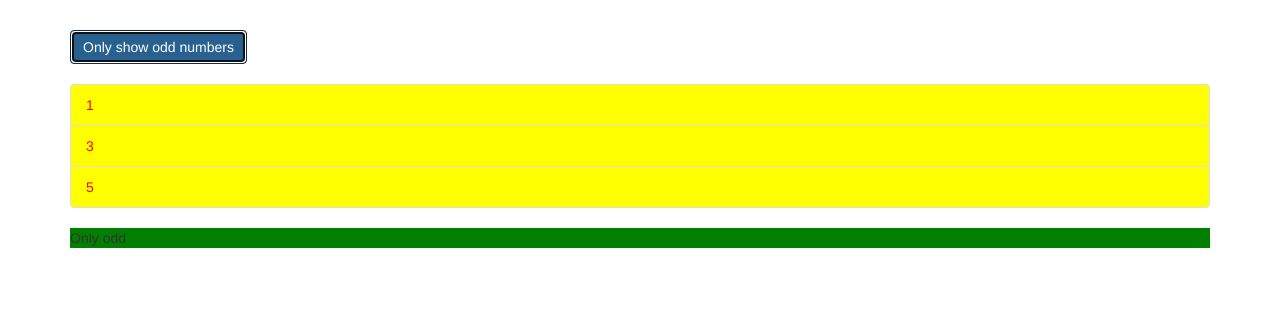
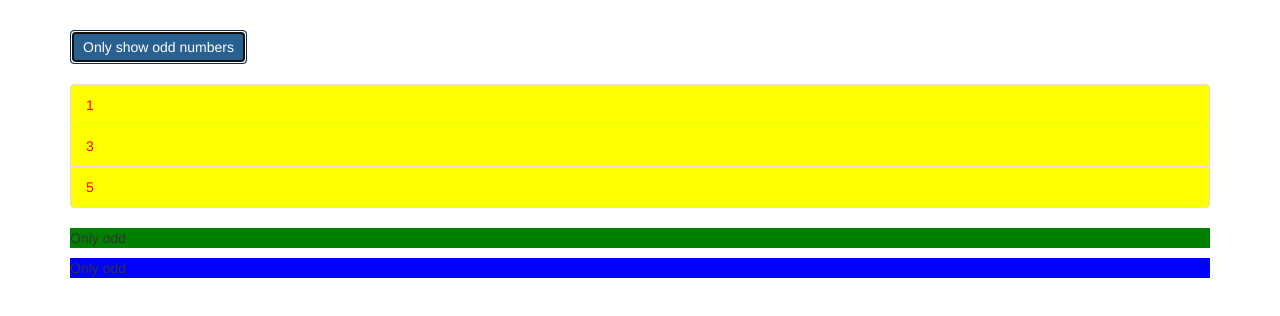
Before and after one commit to AnawaratneMANA/ANGULAR_UDEM_PROJCTS, an Angular app: page / in a window 1280 px wide. Both pictures are taken after a click on the button "Only show odd numbers". Shown: the top 316 px of the page. Built offline with nearby package versions, Linux system fonts and the light colour scheme.

Commit message:
Much better approach to the previous custom directive using Renderer2

```diff
--- a/src/app/app.component.html
+++ b/src/app/app.component.html
@@ -26,6 +26,7 @@
       </ul>
       <ng-template [ngIf]="onlyOdd">
         <p appBasicHighlight>Only odd</p>
+        <p appBetterHighlight>Only odd</p>
       </ng-template>
     </div>
   </div>
--- a/src/app/app.module.ts
+++ b/src/app/app.module.ts
@@ -5,11 +5,13 @@ import { FormsModule } from '@angular/forms';
 
 import { AppComponent } from './app.component';
 import {BasicHighLighDirective} from './basic-highlight/basic-highlight-directive';
+import { BetterHighlightDirective } from './better-highlight/better-highlight.directive';
 
 @NgModule({
   declarations: [
     AppComponent,
-    BasicHighLighDirective
+    BasicHighLighDirective,
+    BetterHighlightDirective
   ],
   imports: [
     BrowserModule,
--- /dev/null
+++ b/src/app/better-highlight/better-highlight.directive.ts
@@ -0,0 +1,15 @@
+import {Directive, ElementRef, OnInit, Renderer2} from '@angular/core';
+
+@Directive({
+  selector: '[appBetterHighlight]'
+})
+export class BetterHighlightDirective implements OnInit{
+
+  constructor(private elRef: ElementRef, private renderer: Renderer2) { }
+
+  ngOnInit(): void {
+    this.renderer.setStyle(this.elRef.nativeElement, 'background-color', 'blue');
+  }
+
+
+}
```
